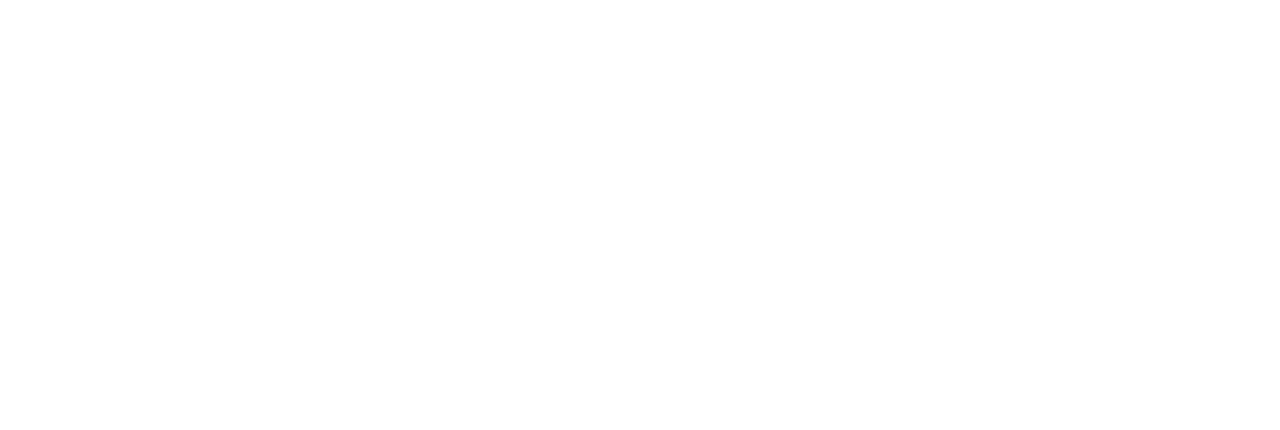
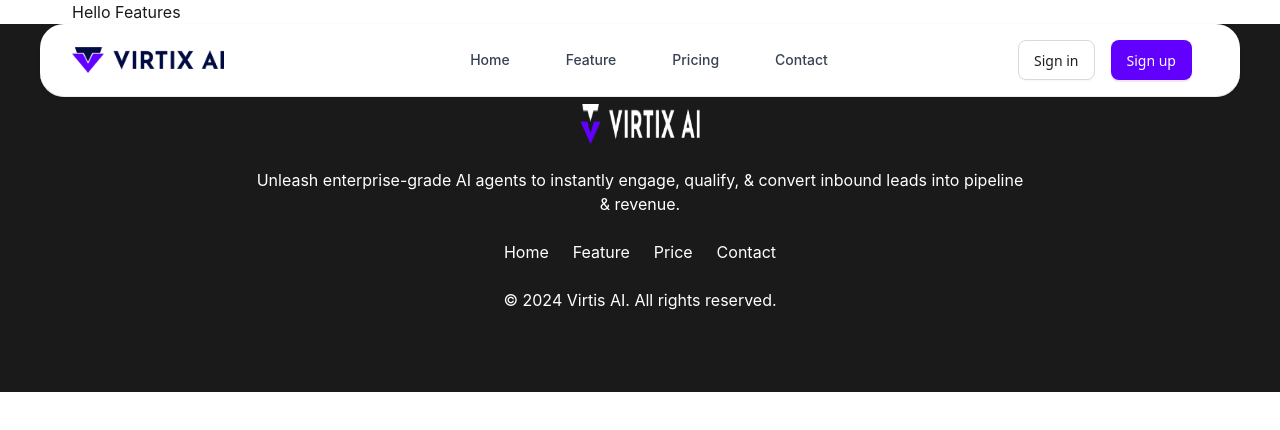
Before and after one commit to Hasibul-99/virtix-ai, a React (Vite) app: page /features in a window 1280 px wide. Before the commit this address had no page. Shown: the top 430 px of the page. Built offline with nearby package versions, Linux system fonts and the light colour scheme.

Commit message:
feat(routing): add features page and update router configuration
Add new Features component and include it in the routing configuration

```diff
--- a/src/Routers.jsx
+++ b/src/Routers.jsx
@@ -1,12 +1,13 @@
 import { BrowserRouter, Route, Routes } from 'react-router-dom';
 import PrivateLayout from './layouts/PrivateLayout.jsx';
 import PublicLayout from './layouts/publicLayout.jsx';
-import Home from './pages/public/Home.jsx';
+import ForgetPassword from './pages/auth/ForgetPassword.jsx';
+import ResetPassword from './pages/auth/ResetPassword.jsx';
 import Signin from './pages/auth/Signin.jsx';
 import Signup from './pages/auth/Signup.jsx';
-import ForgetPassword from './pages/auth/ForgetPassword.jsx';
-import ResetPassword from './pages/auth/ResetPassword.jsx';
 import Chat from './pages/private/Chat.jsx';
+import Features from './pages/public/Features.jsx';
+import Home from './pages/public/Home.jsx';
 
 export default function Routers() {
   return (
@@ -15,6 +16,7 @@
       <Routes>
         <Route path='/' element={<PublicLayout />}>
           <Route path='/' element={<Home />} />
+          <Route path='/features' element={<Features />} />
         </Route>
         <Route path='/' element={<PublicLayout />}>
           <Route path='/signin' element={<Signin />} />
--- /dev/null
+++ b/src/pages/public/Features.jsx
@@ -0,0 +1,7 @@
+export default function Features() {
+  return (
+    <div className="container">
+      Hello Features
+    </div>
+  )
+}
```
